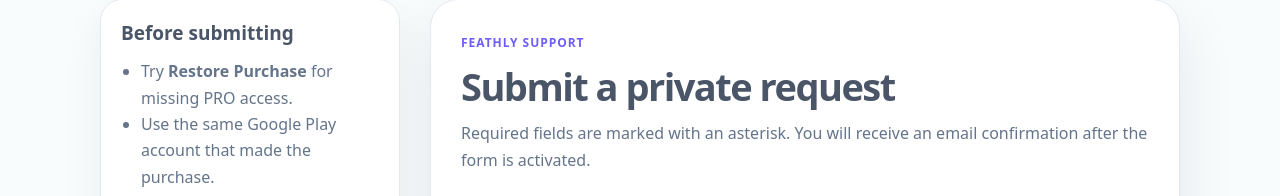
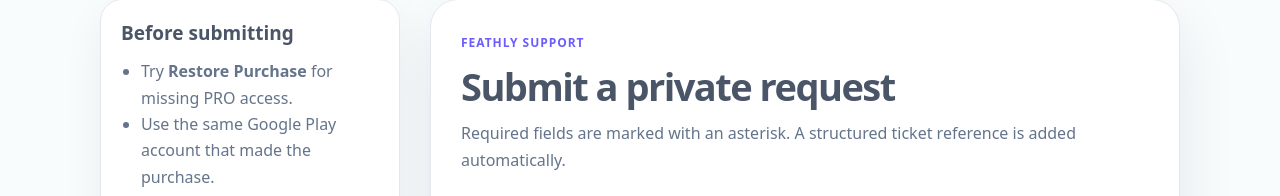
Before and after one commit to yoonng/smart-planner-site, a plain HTML site: page smart-planner/support.html in a window 1280 px wide. Shown: the part 548-744 px from the top of the page. Drawn offline with Linux system fonts and the light colour scheme.

Commit message:
Polish support confirmation guidance

```diff
--- a/smart-planner/support.html
+++ b/smart-planner/support.html
@@ -34,7 +34,7 @@
       <input type="hidden" name="priority_code" value="">
       <input class="support-honeypot" type="text" name="_honey" tabindex="-1" autocomplete="off">
 
-      <div class="form-heading"><span>Feathly Support</span><h2>Submit a private request</h2><p>Required fields are marked with an asterisk. You will receive an email confirmation after the form is activated.</p></div>
+      <div class="form-heading"><span>Feathly Support</span><h2>Submit a private request</h2><p>Required fields are marked with an asterisk. A structured ticket reference is added automatically.</p></div>
 
       <div class="form-grid two-columns">
         <div class="field"><label for="support-category">Category *</label><select id="support-category" name="category" required><option value="billing">Billing &amp; PRO</option><option value="refund">Refund or purchase reversal</option><option value="planner">Loop, schedule, Home, or Focus</option><option value="notification">Notifications and reminders</option><option value="data">Backup, restore, upgrade, or data</option><option value="technical">Crash, performance, or display</option><option value="privacy">Privacy or support-data request</option><option value="security">Security concern</option><option value="feedback">Feedback or feature request</option><option value="other">Other inquiry</option></select></div>
```
